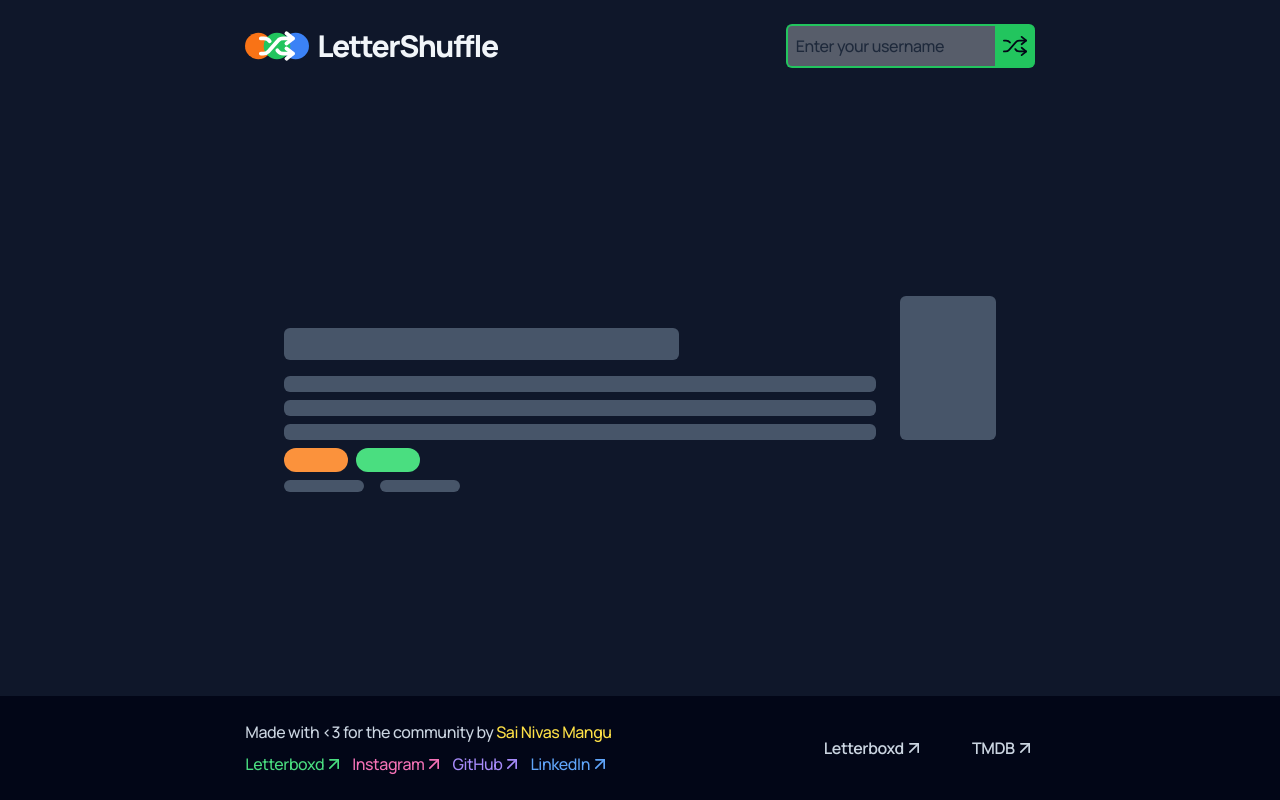
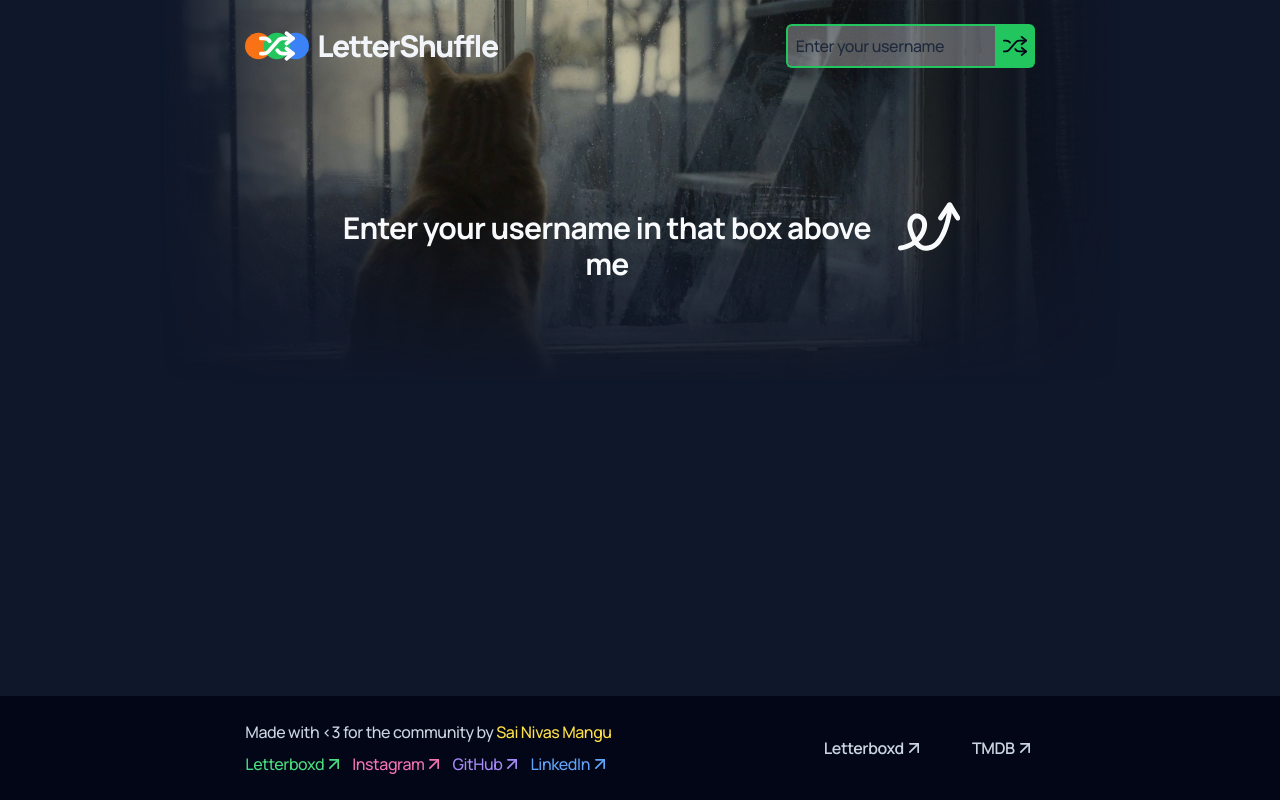
Before and after one commit to linuxdotexe/LetterShuffle, a Next.js app: page / in a window 1280 px wide. Built offline with nearby package versions, Linux system fonts and the light colour scheme.

Commit message:
add: landing page

```diff
--- a/app/page.tsx
+++ b/app/page.tsx
@@ -6,9 +6,49 @@ import Hero from "@/app/components/Hero";
 import { DataContext } from "@/app/provider";
 
 export default function Home() {
-  const { bg } = useContext(DataContext);
+  const { bg, username, film } = useContext(DataContext);
   return (
-    <main className="">
+    <main
+      className={
+        username === "" && film === "" ? `flex items-center justify-center` : ""
+      }
+    >
+      {username === "" && film === "" ? (
+        <>
+          <div className="h-96 text-center md:w-1/2">
+            <div
+              className="fade-to-transparent absolute inset-0 -z-10 mx-auto h-96 w-full bg-cover bg-no-repeat lg:w-3/4"
+              style={{
+                backgroundImage: `url('/bg.jpg')`,
+                backgroundPosition: "top",
+              }}
+            />
+            <div className="flex items-center justify-center gap-1">
+              <h1 className="text-3xl font-bold tracking-tight">
+                Enter your username in that box above me
+              </h1>
+              <svg
+                xmlns="http://www.w3.org/2000/svg"
+                width="62.63443"
+                height="48.83955"
+                viewBox="0 0 62.63443 48.83955"
+                className="mb-10"
+              >
+                <path
+                  d="M44.98697,17.27072c3.02152-4.51246,6.04304-9.02491,9.06455-13.53737h-4.31735c2.40533,3.96877,4.81066,7.93755,7.216,11.90632,.34353,.56682,.68706,1.13365,1.03059,1.70047,.69922,1.15371,2.24206,1.58614,3.42047,.89688,1.15413-.67506,1.59935-2.2614,.89688-3.42047-2.40533-3.96877-4.81066-7.93755-7.216-11.90632-.34353-.56682-.68706-1.13365-1.03059-1.70047-1.01399-1.67307-3.27826-1.55182-4.31735,0-3.02152,4.51246-6.04304,9.02491-9.06455,13.53737-.75151,1.12234-.21797,2.7684,.89688,3.42047,1.22766,.71806,2.66719,.22811,3.42047-.89688h0Z"
+                  fill="#f8fafc"
+                  origin="undraw"
+                />
+                <path
+                  d="M2.5,48.54032c9.98476-1.10812,19.23175-7.01358,24.027-15.93333,2.57961-4.79839,4.1285-11.12074,1.05639-16.08048-2.76184-4.45884-8.78327-6.86452-13.37808-3.572-4.65048,3.33241-5.40732,9.23623-4.16926,14.46374,.63378,2.67602,1.65266,5.29118,2.6765,7.83978,.92629,2.30578,1.9356,4.61149,3.35298,6.66419,2.95718,4.2827,7.44023,7.17352,12.79181,6.89937,5.40109-.27669,10.27355-3.15896,13.66494-7.28503,3.97582-4.83709,6.41813-10.83763,8.35242-16.73667,2.1236-6.47637,3.3803-13.21153,3.88983-20.00421,.10112-1.34804-1.2214-2.5-2.5-2.5-1.43699,0-2.39859,1.14808-2.5,2.5-.72105,9.61263-3.11196,19.4488-7.5363,28.05291-1.94694,3.78626-4.50102,7.445-8.33595,9.50003-3.33345,1.78631-7.49538,2.16839-10.71346-.0623-3.04595-2.11138-4.69295-5.8781-5.98461-9.22046-1.50713-3.89995-3.7081-8.6514-2.34844-12.87282,1.02202-3.17312,4.20143-5.00393,7.04753-2.69742,3.32838,2.69736,2.63287,7.49083,1.10972,10.98162-3.53242,8.09567-11.73046,14.08948-20.50302,15.06307-1.3418,.14892-2.5,1.04242-2.5,2.5,0,1.23594,1.14939,2.64989,2.5,2.5h0Z"
+                  fill="#f8fafc"
+                />
+              </svg>
+            </div>
+          </div>
+        </>
+      ) : (
+        <>
           <div
             className="fade-to-transparent absolute inset-0 -z-10 mx-auto h-80 w-full bg-cover bg-no-repeat lg:w-3/4"
             style={{
@@ -17,6 +57,8 @@ export default function Home() {
             }}
           ></div>
           <Hero />
+        </>
+      )}
     </main>
   );
 }
```
Also changed, not shown: public/bg.jpg. Lines whose indentation alone changed are shown as unchanged.
